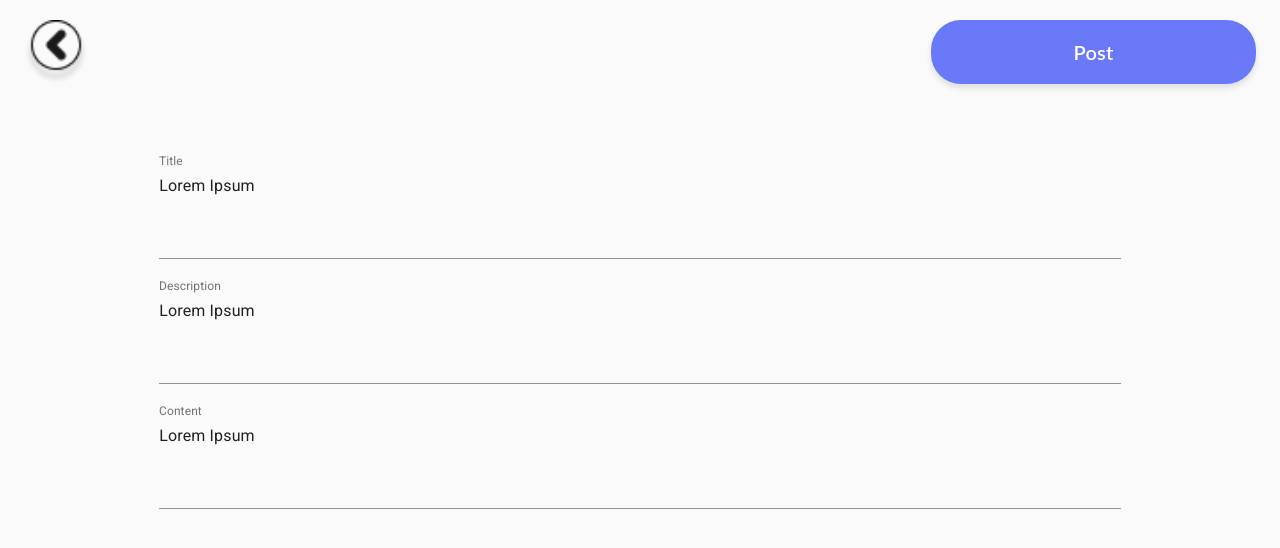
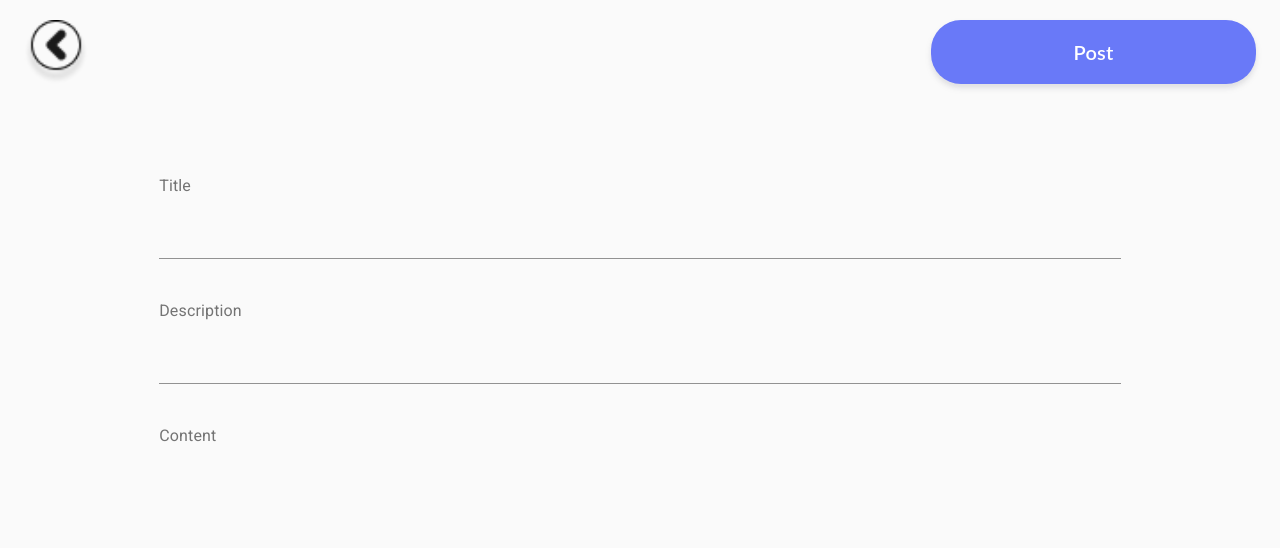
Before and after one commit to TashikMoin/bloggr, a Next.js app in the folder frontend/: page /create in a window 1280 px wide. Shown: the top 548 px of the page. Built offline with nearby package versions, Linux system fonts and the light colour scheme.

Commit message:
added blog creation post request

```diff
--- a/frontend/pages/create.js
+++ b/frontend/pages/create.js
@@ -1,6 +1,7 @@
-import React from 'react';
+import React, {useState} from 'react';
 import Link from 'next/link';
-
+import axios from 'axios';
+import Router from "next/router";
 import styles from "./styles/create.module.css";
 
 import {
@@ -11,11 +12,31 @@ import {
 
 export default function Create() {
 
-    // let CustomEditor;
+    const [title, setTitle] = useState();
+    const [description, setDescription] = useState();
+    const [content, setContent] = useState();
 
-    // if (typeof window != "undefined") {
-    //     CustomEditor = dynamic(() => import('../components/CustomerEditor/CustomerEditor'));
-    // }
+    const post = (event) =>
+    {
+        event.preventDefault();
+        if (title == "" || description == "" || content == "")
+        {
+          alert(`Please fill all the required fields!`);
+        }
+        else
+        {
+            const formData = {
+            Title: title,
+            Description: description,
+            Content: content
+            };
+            const Token = localStorage.getItem('Token');
+            axios.post('http://localhost:37606/api/newblog', formData, { headers: {"Authorization" : `Bearer ${Token}`} })
+            .then(response => {alert(`Blog Created!`); Router.push('/feed')} )
+            .catch(error => alert(error));
+        }
+
+    };
 
     return (
         <Container className={styles.container}>
@@ -32,7 +53,7 @@ export default function Create() {
                         </Grid>
                     </Link>
 
-                    <Grid item className={styles.postButton}>
+                    <Grid onClick={post} style={{cursor: 'pointer'}} item className={styles.postButton}>
                         <span>Post</span>
                     </Grid>
                 </Grid>
@@ -43,9 +64,10 @@ export default function Create() {
                         <TextField
                             id="standard-multiline-static"
                             label="Title"
+                            value={title}
+                            onChange={(e) => setTitle(e.target.value)}
                             multiline
                             rows={4}
-                            defaultValue="Lorem Ipsum"
                             variant="standard"
                             className={styles.textFieldStyling}
                         />
@@ -55,8 +77,9 @@ export default function Create() {
                             id="standard-multiline-static"
                             label="Description"
                             multiline
+                            value={description}
+                            onChange={(e) => setDescription(e.target.value)}
                             rows={4}
-                            defaultValue="Lorem Ipsum"
                             variant="standard"
                             className={styles.textFieldStyling}
                         />
@@ -66,13 +89,13 @@ export default function Create() {
                             id="standard-multiline-static"
                             label="Content"
                             multiline
-                            rows={4}
-                            defaultValue="Lorem Ipsum"
+                            onChange={(e) => setContent(e.target.value)}
+                            value={content}
+                            rows={35}
                             variant="standard"
                             className={styles.textFieldStyling}
                         />
                     </div>
-                    {/* {CustomEditor && <CustomEditor />} */}
                 </Grid>
             </Grid>
         </Container >
```
Also changed, not shown: frontend/pages/feed.js (+13 -6 lines), frontend/pages/login.js (+1 -7 lines).
